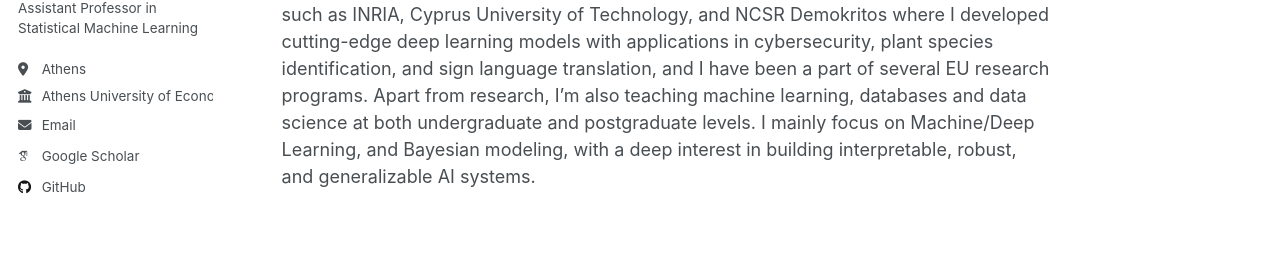
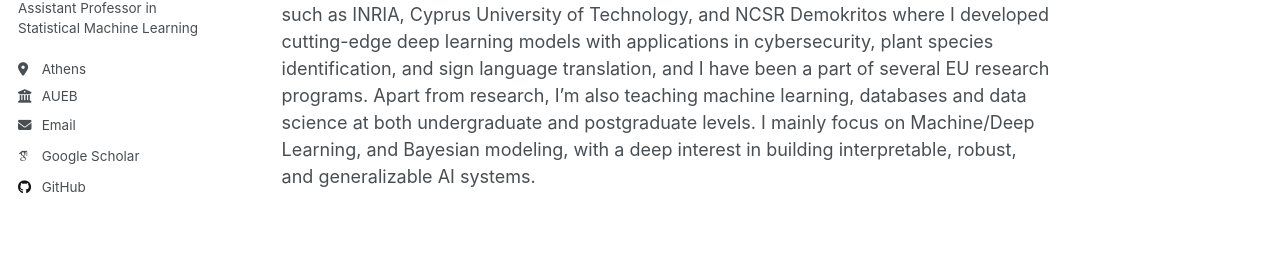
Before and after one commit to konpanousis/konpanousis.github.io, a Jekyll site: the page built from _pages/about.md, in a window 1280 px wide. Shown: the part 339-619 px from the top of the page. Built offline with Jekyll 4.4.1, drawn with Linux system fonts in a browser that asks for light colours; some web fonts are replaced; a script that is not in the unit is left out.

Commit message:
Update _config.yml

```diff
--- a/_config.yml
+++ b/_config.yml
@@ -26,8 +26,8 @@ author:
   name             : "Konstantinos P. Panousis"
   pronouns         : # example: "she/her"
   bio              : "Assistant Professor in Statistical Machine Learning"
+  employer         : "AUEB"
   location         : "Athens"
-  employer         : "Athens University of Economics and Business"
   uri              : # URL
   email            : "panousis [at] aueb [dot] gr"
 
```
